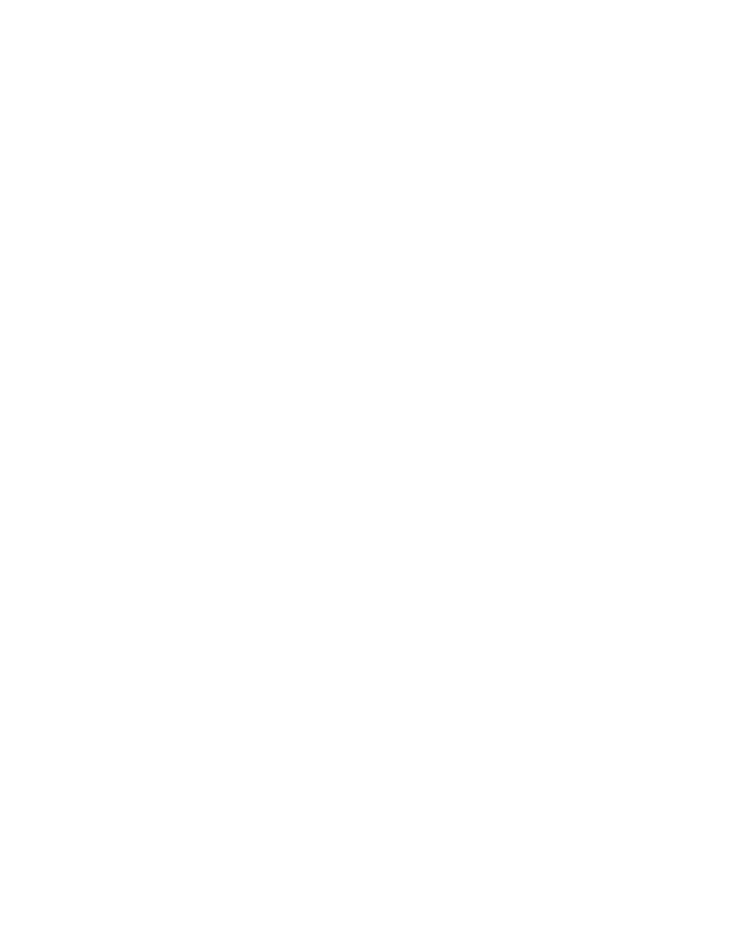
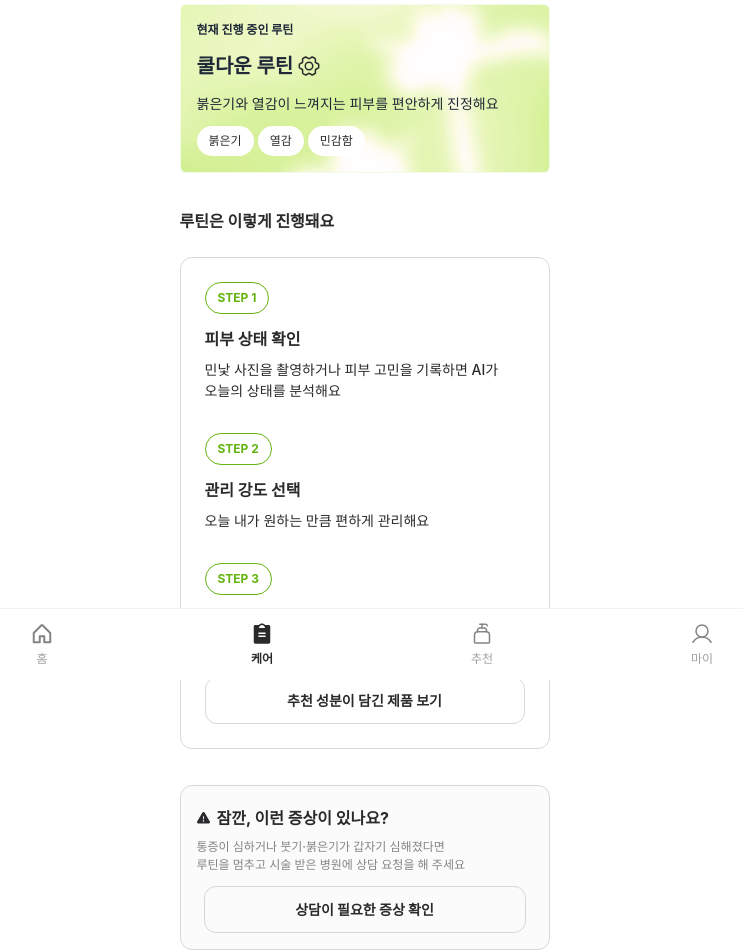
Before and after one commit to duckswell/Frontend, a React (Vite) app: page /care/daily_care in a window 1280 px wide. Before the commit this address had no page. Shown: the part 120-1072 px from the top of the page, without its empty margins (268-1011 px from the left). Before the commit the page ends 800 px from the top, so only its background shows below. Built offline with nearby package versions, Linux system fonts and the light colour scheme; a web font is replaced by a local one.

Commit message:
feat: 데일리 케어 기본 페이지 구현

```diff
--- a/src/App.tsx
+++ b/src/App.tsx
@@ -13,6 +13,8 @@ import ThirdFocusCare from "./routes/ThirdFocusCare";
 import FinishRoutine from "./routes/FinishRutine";
 import FinishFocusCare from "./routes/FinishFocusCare";
 import FinishSelectRoutine from "./routes/FinishSelectRoutine";
+import DailyCare from "./routes/DailyCare";
+
 function App() {
   return (
     <BrowserRouter>
@@ -30,8 +32,11 @@ function App() {
         <Route path="/care/third_focus_care" element={<ThirdFocusCare />} />
         <Route path="/care/finish_routine" element={<FinishRoutine />} />
         <Route path="/care/finish_focus_care" element={<FinishFocusCare />} />
-        <Route path="/care/finish_select_routine" element={<FinishSelectRoutine />} />
-
+        <Route
+          path="/care/finish_select_routine"
+          element={<FinishSelectRoutine />}
+        />
+        <Route path="/care/daily_care" element={<DailyCare />} />
       </Routes>
     </BrowserRouter>
   );
--- /dev/null
+++ b/src/routes/DailyCare.tsx
@@ -0,0 +1,143 @@
+import { useNavigate } from "react-router-dom";
+
+import { NavBar } from "../components/NavBar";
+import { TabBar } from "../components/TabBar";
+import CareButton from "../components/CareButton";
+import { colorPalette } from "../lib/colorPalette";
+import * as S from "../styles/DailyCare/DailyCare.styles";
+
+const ROUTINE_CATEGORIES = ["붉은기", "열감", "민감함"];
+
+const ROUTINE_STEPS = [
+  {
+    step: "STEP 1",
+    title: "피부 상태 확인",
+    description:
+      "민낯 사진을 촬영하거나 피부 고민을 기록하면 AI가 오늘의 상태를 분석해요",
+  },
+  {
+    step: "STEP 2",
+    title: "관리 강도 선택",
+    description: "오늘 내가 원하는 만큼 편하게 관리해요",
+  },
+  {
+    step: "STEP 3",
+    title: "맞춤 루틴 진행",
+    description: "AI가 피부 상태에 최적화된 맞춤 루틴을 안내해요",
+  },
+];
+
+export default function DailyCare() {
+  const navigate = useNavigate();
+
+  const handleMoveToIngredientRecommendation = () => {
+    console.log("추천 성분 제품 페이지로 이동");
+  };
+
+  const handleOpenConsultationGuide = () => {
+    console.log("상담이 필요한 증상 확인");
+  };
+
+  const handleStartRoutine = () => {
+    navigate("/care/first_daily_care");
+  };
+
+  return (
+    <S.Page>
+      <NavBar title="데일리 코스" />
+
+      <S.Content>
+        <S.RoutineSection>
+          <S.SectionTitle>오늘의 데일리 루틴</S.SectionTitle>
+
+          <S.RoutineCard>
+            <S.RoutineBadge>현재 진행 중인 루틴</S.RoutineBadge>
+
+            <S.RoutineTitleRow>
+              <S.RoutineTitle>쿨다운 루틴</S.RoutineTitle>
+
+              <S.SettingIcon
+                src="/assets/SettingBlack.svg"
+                alt=""
+                aria-hidden="true"
+              />
+            </S.RoutineTitleRow>
+
+            <S.RoutineDescription>
+              붉은기와 열감이 느껴지는 피부를 편안하게 진정해요
+            </S.RoutineDescription>
+
+            <S.CategoryList>
+              {ROUTINE_CATEGORIES.map((category) => (
+                <S.CategoryBadge key={category}>{category}</S.CategoryBadge>
+              ))}
+            </S.CategoryList>
+          </S.RoutineCard>
+        </S.RoutineSection>
+
+        <S.CourseSection>
+          <S.SectionTitle>루틴은 이렇게 진행돼요</S.SectionTitle>
+
+          <S.CourseCard>
+            <S.StepList>
+              {ROUTINE_STEPS.map((routineStep) => (
+                <S.StepItem key={routineStep.step}>
+                  <S.StepBadge>{routineStep.step}</S.StepBadge>
+
+                  <S.StepTitle>{routineStep.title}</S.StepTitle>
+
+                  <S.StepDescription>
+                    {routineStep.description}
+                  </S.StepDescription>
+                </S.StepItem>
+              ))}
+            </S.StepList>
+
+            <S.OutlinedButton
+              type="button"
+              onClick={handleMoveToIngredientRecommendation}
+            >
+              추천 성분이 담긴 제품 보기
+            </S.OutlinedButton>
+          </S.CourseCard>
+        </S.CourseSection>
+
+        <S.WarningCard>
+          <S.WarningTitleRow>
+            <S.WarningIcon
+              src="/assets/warning_icon.svg"
+              alt=""
+              aria-hidden="true"
+            />
+
+            <S.WarningTitle>잠깐, 이런 증상이 있나요?</S.WarningTitle>
+          </S.WarningTitleRow>
+
+          <S.WarningDescription>
+            통증이 심하거나 붓기·붉은기가 갑자기 심해졌다면
+            <br />
+            루틴을 멈추고 시술 받은 병원에 상담 요청을 해 주세요
+          </S.WarningDescription>
+
+          <S.ConsultationButton
+            type="button"
+            onClick={handleOpenConsultationGuide}
+          >
+            상담이 필요한 증상 확인
+          </S.ConsultationButton>
+        </S.WarningCard>
+      </S.Content>
+
+      <S.BottomArea>
+        <CareButton
+          backgroundColor={colorPalette.DailyPrimary}
+          onClick={handleStartRoutine}
+        >
+          루틴 시작하기
+        </CareButton>
+      </S.BottomArea>
+
+      <TabBar activeTab="care" />
+    </S.Page>
+  );
+}
--- /dev/null
+++ b/src/styles/DailyCare/DailyCare.styles.ts
@@ -0,0 +1,306 @@
+import styled from "styled-components";
+
+import { colorPalette } from "../../lib/colorPalette";
+import { typography } from "../../lib/typography";
+
+export const Page = styled.div`
+  min-height: 100dvh;
+
+  padding-top: 56px;
+  padding-bottom: 60px;
+
+  background-color: ${colorPalette.OffWhite};
+  color: ${colorPalette.Black};
+
+  @media (min-width: 768px) {
+    padding-top: 64px;
+  }
+`;
+
+export const Content = styled.main`
+  display: flex;
+  flex-direction: column;
+  gap: 36px;
+
+  width: 100%;
+  max-width: 402px;
+
+  margin: 0 auto;
+  padding: 12px 16px 0;
+
+  box-sizing: border-box;
+`;
+
+export const RoutineSection = styled.section`
+  display: flex;
+  flex-direction: column;
+  gap: 24px;
+
+  width: 100%;
+`;
+
+export const SectionTitle = styled.h2`
+  margin: 0;
+
+  ${typography.H3};
+  color: ${colorPalette.Black};
+`;
+
+export const RoutineCard = styled.section`
+  display: flex;
+  flex-direction: column;
+  align-items: flex-start;
+
+  width: 100%;
+
+  padding: 16px;
+
+  box-sizing: border-box;
+
+  border: 1px solid ${colorPalette.green50};
+  border-radius: 6px;
+
+  background-image: url("/assets/Home_Daily.png");
+  background-repeat: no-repeat;
+  background-position: center;
+  background-size: cover;
+`;
+
+export const RoutineBadge = styled.span`
+  ${typography.Body2Bold};
+
+  color: #1f2937;
+`;
+
+export const RoutineTitleRow = styled.div`
+  display: flex;
+  align-items: center;
+  gap: 4px;
+
+  margin-top: 12px;
+`;
+
+export const RoutineTitle = styled.h1`
+  margin: 0;
+
+  font-size: 20px;
+  font-weight: 700;
+  line-height: 150%;
+
+  color: #1f2937;
+`;
+
+export const SettingIcon = styled.img`
+  flex-shrink: 0;
+
+  width: 24px;
+  height: 24px;
+`;
+
+export const RoutineDescription = styled.p`
+  margin: 12px 0 0;
+
+  ${typography.Body1};
+  color: #1f2937;
+
+  word-break: keep-all;
+`;
+
+export const CategoryList = styled.div`
+  display: flex;
+  flex-wrap: wrap;
+  gap: 4px;
+
+  margin-top: 12px;
+`;
+
+export const CategoryBadge = styled.span`
+  display: inline-flex;
+  align-items: center;
+  justify-content: center;
+
+  padding: 6px 12px;
+
+  border-radius: 999px;
+
+  background-color: ${colorPalette.OffWhite};
+
+  ${typography.Body2};
+  color: ${colorPalette.Black};
+`;
+
+export const CourseSection = styled.section`
+  display: flex;
+  flex-direction: column;
+  gap: 24px;
+
+  width: 100%;
+`;
+
+export const CourseCard = styled.div`
+  display: flex;
+  flex-direction: column;
+
+  width: 100%;
+
+  padding: 24px;
+
+  box-sizing: border-box;
+
+  border: 0.5px solid ${colorPalette.Quaternary};
+  border-radius: 12px;
+
+  background-color: ${colorPalette.OffWhite};
+`;
+
+export const StepList = styled.div`
+  display: flex;
+  flex-direction: column;
+  gap: 32px;
+`;
+
+export const StepItem = styled.div`
+  display: flex;
+  flex-direction: column;
+  align-items: flex-start;
+`;
+
+export const StepBadge = styled.span`
+  display: inline-flex;
+  align-items: center;
+  justify-content: center;
+
+  width: fit-content;
+
+  padding: 6px 12px;
+
+  border: 0.5px solid ${colorPalette.DailyPrimary};
+  border-radius: 999px;
+
+  background-color: rgb(255 255 255 / 80%);
+
+  ${typography.Body2Bold};
+  color: ${colorPalette.DailyPrimary};
+`;
+
+export const StepTitle = styled.h3`
+  margin: 13px 0 0;
+
+  ${typography.H3};
+  color: ${colorPalette.Black};
+`;
+
+export const StepDescription = styled.p`
+  margin: 8px 0 0;
+
+  ${typography.Body1};
+  color: ${colorPalette.Black};
+
+  word-break: keep-all;
+`;
+
+export const OutlinedButton = styled.button`
+  width: 100%;
+
+  margin-top: 16px;
+  padding: 12px 16px;
+
+  border: 0.5px solid ${colorPalette.Quaternary};
+  border-radius: 12px;
+
+  background-color: ${colorPalette.OffWhite};
+
+  ${typography.Body1Bold};
+  color: ${colorPalette.Black};
+
+  font-family: inherit;
+
+  cursor: pointer;
+
+  &:active {
+    background-color: ${colorPalette.grey50};
+  }
+`;
+
+export const WarningCard = styled.section`
+  display: flex;
+  flex-direction: column;
+
+  width: 100%;
+
+  padding: 20px 16px 16px;
+
+  box-sizing: border-box;
+
+  border: 0.5px solid ${colorPalette.Quaternary};
+  border-radius: 12px;
+
+  background-color: ${colorPalette.White};
+`;
+
+export const WarningTitleRow = styled.div`
+  display: flex;
+  align-items: center;
+  gap: 6px;
+`;
+
+export const WarningIcon = styled.img`
+  flex-shrink: 0;
+
+  width: 14px;
+  height: 12.5px;
+
+  object-fit: contain;
+`;
+
+export const WarningTitle = styled.h2`
+  margin: 0;
+
+  ${typography.H3};
+  color: ${colorPalette.Black};
+`;
+
+export const WarningDescription = styled.p`
+  margin: 8px 0 0;
+
+  ${typography.Body2};
+  color: ${colorPalette.Secondary};
+
+  word-break: keep-all;
+`;
+
+export const ConsultationButton = styled.button`
+  align-self: center;
+
+  width: 100%;
+  max-width: 322px;
+
+  margin-top: 12px;
+  padding: 12px 16px;
+
+  border: 0.5px solid ${colorPalette.Quaternary};
+  border-radius: 12px;
+
+  background-color: ${colorPalette.White};
+
+  ${typography.Body1Bold};
+  color: ${colorPalette.Black};
+
+  font-family: inherit;
+
+  cursor: pointer;
+
+  &:active {
+    background-color: ${colorPalette.grey50};
+  }
+`;
+
+export const BottomArea = styled.div`
+  width: 100%;
+  max-width: 402px;
+
+  margin: 68px auto 0;
+  padding: 0 16px 18px;
+
+  box-sizing: border-box;
+`;
```
Also changed, not shown: public/assets/SettingBlack.svg (added).
